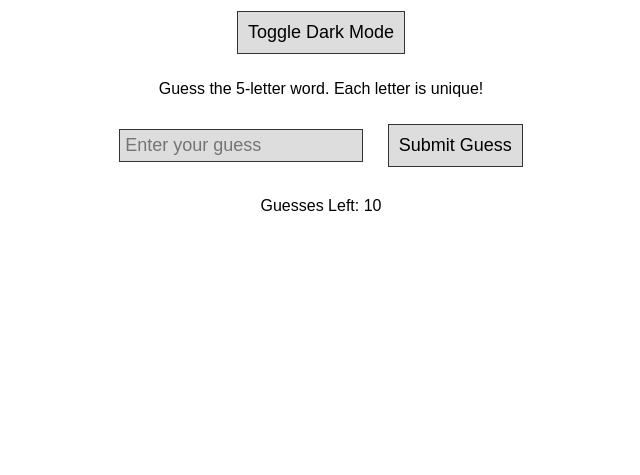
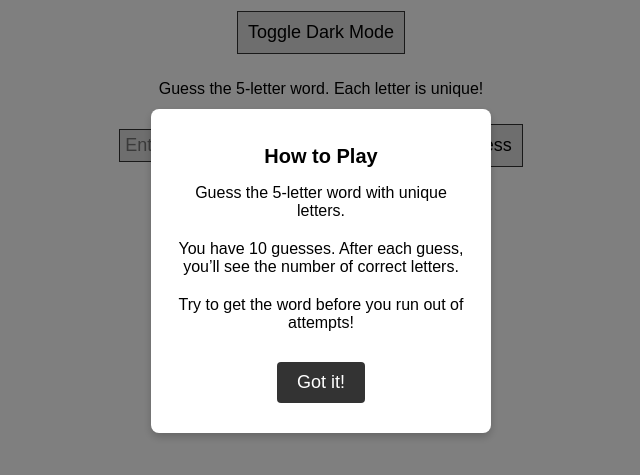
Before and after one commit to coolnomad/word_games, a plain HTML site: page index.html in a window 1280 px wide. Shown: the part 129-604 px from the top of the page, without its empty margins (319-959 px from the left). Drawn offline with Linux system fonts and the light colour scheme; no server answers.

Commit message:
Update index.html
added popup rules guide

```diff
--- a/index.html
+++ b/index.html
@@ -3,7 +3,7 @@
 <head>
     <meta charset="UTF-8">
     <meta name="viewport" content="width=device-width, initial-scale=1.0">
-    <title>Guess The Word</title>
+    <title>Word Guessing Game</title>
     <style>
         /* Light Mode Styles */
         :root {
@@ -116,6 +116,53 @@
             font-family: 'Comic Sans MS', 'Chalkboard SE', sans-serif; /* Crayon-like font */
             letter-spacing: 2px;
         }
+        /* Pop-up styles */
+        .popup-overlay {
+            position: fixed;
+            top: 0;
+            left: 0;
+            width: 100%;
+            height: 100%;
+            background: rgba(0, 0, 0, 0.5);
+            display: flex;
+            justify-content: center;
+            align-items: center;
+            opacity: 0;
+            visibility: hidden;
+            transition: opacity 0.5s ease, visibility 0.5s ease;
+            z-index: 10;
+        }
+        .popup-overlay.show {
+            opacity: 1;
+            visibility: visible;
+        }
+        .popup {
+            background-color: #fff;
+            padding: 20px;
+            border-radius: 8px;
+            max-width: 300px;
+            text-align: center;
+            box-shadow: 0 4px 8px rgba(0, 0, 0, 0.2);
+        }
+        .popup h2 {
+            font-size: 20px;
+            margin-bottom: 10px;
+        }
+        .popup p {
+            font-size: 16px;
+            margin-bottom: 20px;
+        }
+        .popup button {
+            padding: 10px 20px;
+            background-color: #333;
+            color: white;
+            border: none;
+            border-radius: 4px;
+            cursor: pointer;
+        }
+        .popup button:hover {
+            background-color: #555;
+        }
     </style>
 </head>
 <body>
@@ -135,6 +182,17 @@
     <div id="previousGuesses">
         <div id="column1" class="guesses-column"></div>
         <div id="column2" class="guesses-column"></div>
+    </div>
+</div>
+
+<!-- Pop-up for game rules -->
+<div class="popup-overlay" id="rulesPopupOverlay">
+    <div class="popup" id="rulesPopup">
+        <h2>How to Play</h2>
+        <p>Guess the 5-letter word with unique letters.</p>
+        <p>You have 10 guesses. After each guess, you’ll see the number of correct letters.</p>
+        <p>Try to get the word before you run out of attempts!</p>
+        <button onclick="closePopup()">Got it!</button>
     </div>
 </div>
 
@@ -167,6 +225,21 @@ selectHiddenWord();
 function toggleDarkMode() {
     document.body.classList.toggle("dark-mode");
 }
+
+// Function to show the rules popup
+function showPopup() {
+    const overlay = document.getElementById("rulesPopupOverlay");
+    overlay.classList.add("show");
+}
+
+// Function to close the rules popup
+function closePopup() {
+    const overlay = document.getElementById("rulesPopupOverlay");
+    overlay.classList.remove("show");
+}
+
+// Show the rules popup when the page loads
+window.onload = showPopup;
 
 // Function to count how many letters from the guess are in the chosen word
 function countMatchingLetters(guess, chosenWord) {
```
